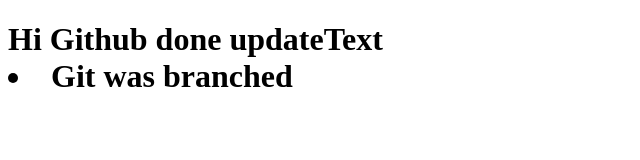
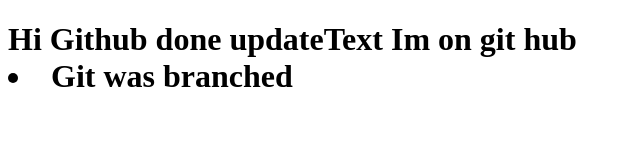
Before and after one commit to Roland735/tempo, a plain HTML site: page index.html in a window 1280 px wide. Shown: the whole page, without its empty margins (0-640 px from the left). Drawn offline with Linux system fonts and the light colour scheme.

Commit message:
Update index.html

```diff
--- a/index.html
+++ b/index.html
@@ -10,6 +10,7 @@
 <body>
     <h1>Hi Github
         done updateText
+Im on git hub
         <li>Git was branched
 
         </li>
```
